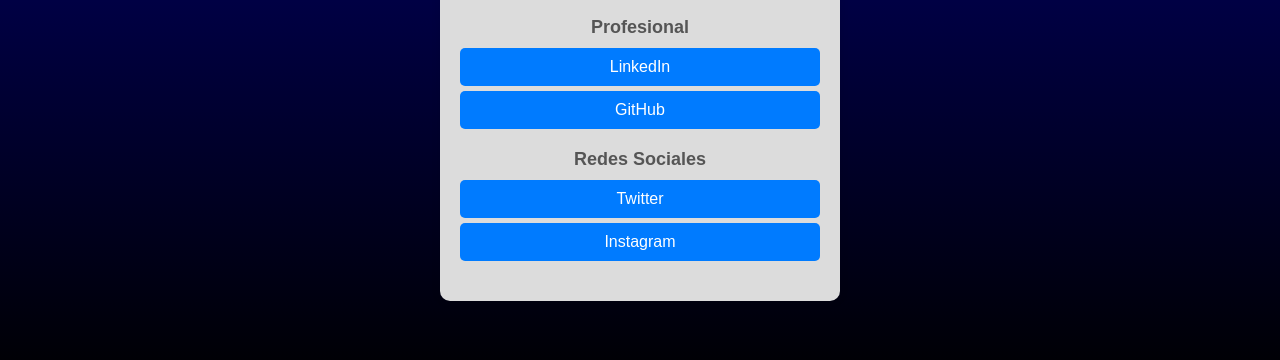
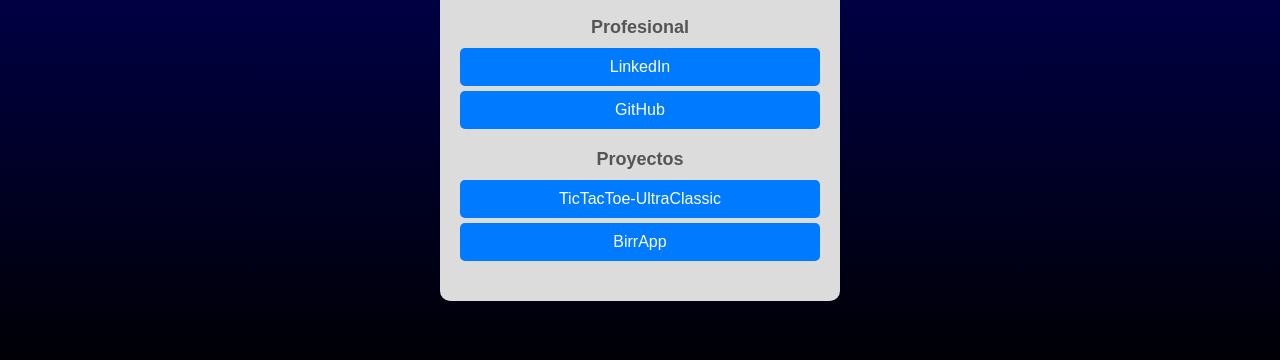
Before and after one commit to ViLu-Dev/VictorLuzon.github.io, a plain HTML site: page index.html in a window 1280 px wide. Shown: the part 408-768 px from the top of the page. Drawn offline with Linux system fonts and the light colour scheme.

Commit message:
Update index.html

```diff
--- a/index.html
+++ b/index.html
@@ -22,9 +22,9 @@
                 <a href="https://github.com/ViLu-Dev" target="_blank">GitHub</a>
             </div>
             <div class="link-group">
-                <h2>Redes Sociales</h2>
-                <a href="https://x.com/victorlb94/" target="_blank">Twitter</a>
-                <a href="https://www.instagram.com/victorluzon94/" target="_blank">Instagram</a>
+                <h2>Proyectos</h2>
+                <a href="https://github.com/ViLu-Dev/TicTacToeUltraClassic" target="_blank">TicTacToe-UltraClassic</a>
+                <a href="" target="_blank">BirrApp</a>
             </div>
         </div>
     </div>
```
